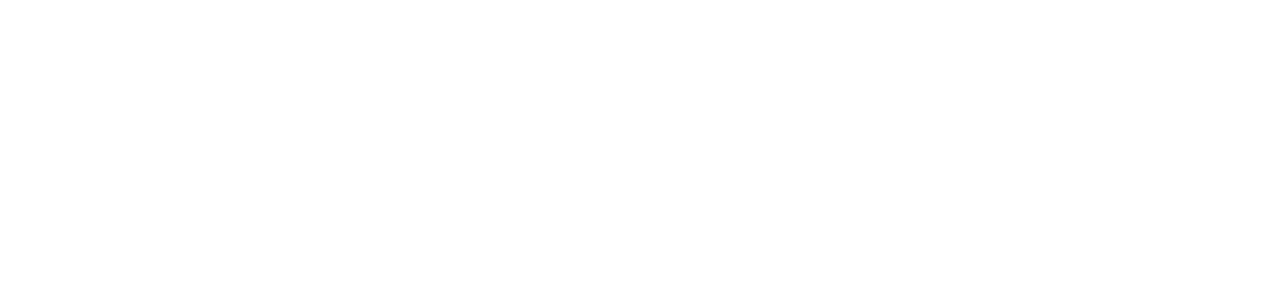
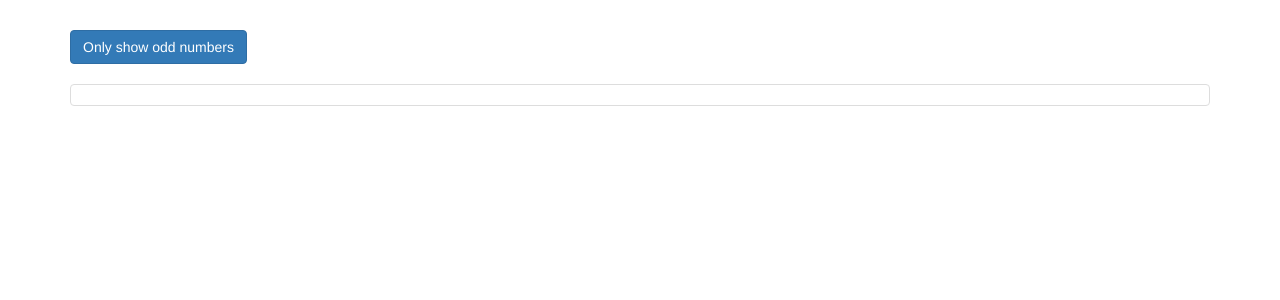
Before and after one commit to alexandrupp/angularShoppingList, an Angular app: page / in a window 1280 px wide. Shown: the top 300 px of the page. Built offline with nearby package versions, Linux system fonts and the light colour scheme.

Commit message:
1. Module Introduction

```diff
--- a/src/app/app.component.css
+++ b/src/app/app.component.css
@@ -0,0 +1,3 @@
+.container {
+    margin-top: 30px;
+}
--- a/src/app/app.component.html
+++ b/src/app/app.component.html
@@ -0,0 +1,15 @@
+<div class="container">
+    <div class="row">
+        <div class="col-xs-12">
+            <button class="btn btn-primary" (click)="onlyOdd = !onlyOdd">Only show odd numbers</button>
+            <br><br>
+            <ul class="list-group">
+                <li class="list-group-item">
+                </li>
+            </ul>
+            <ng-template [ngIf]="onlyOdd">
+                <p>Only odd</p>
+            </ng-template>
+        </div>
+    </div>
+</div>
--- a/src/app/app.component.ts
+++ b/src/app/app.component.ts
@@ -7,4 +7,7 @@
 })
 export class AppComponent {
 
+  numbers = [1, 2, 3, 4, 5];
+  onlyOdd = false;
+
 }
```
